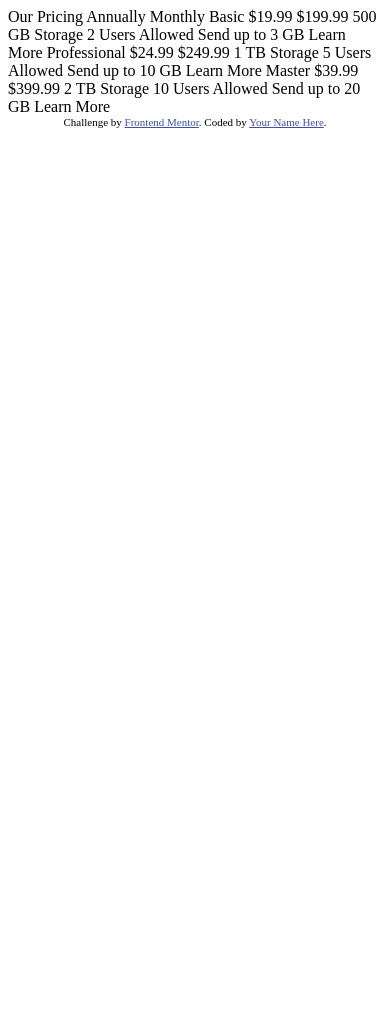
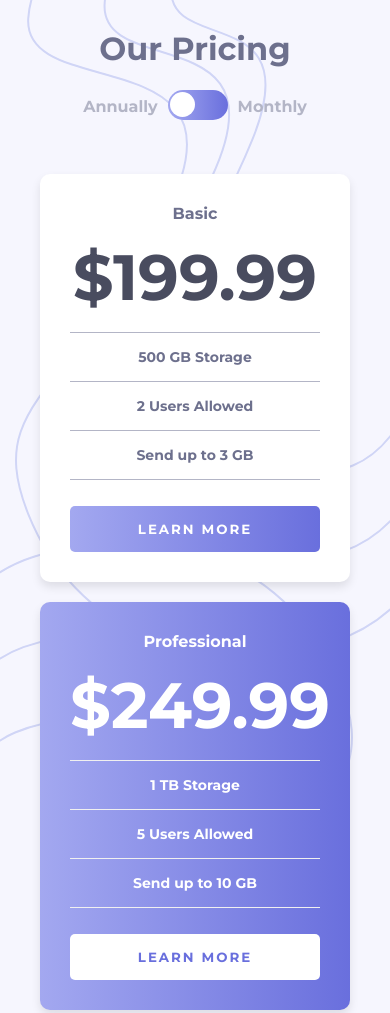
Before and after one commit to oluwaseunasuni/pricing-component-with-toggle, a plain HTML site: page index.html in a window 390 px wide. Shown: the top 1013 px of the page. Before the commit the page ends 844 px from the top, so only its background shows below. Drawn offline with Linux system fonts and the light colour scheme.

Commit message:
mobile and desktop designs done

```diff
--- a/index.html
+++ b/index.html
@@ -1,52 +1,90 @@
 <!DOCTYPE html>
 <html lang="en">
+
 <head>
-  <meta charset="UTF-8">
-  <meta name="viewport" content="width=device-width, initial-scale=1.0"> <!-- displays site properly based on user's device -->
+  <meta charset="UTF-8" />
+  <meta name="viewport" content="width=device-width, initial-scale=1.0" />
+  <!-- displays site properly based on user's device -->
 
-  <link rel="icon" type="image/png" sizes="32x32" href="./images/favicon-32x32.png">
+  <link rel="icon" type="image/png" sizes="32x32" href="./images/favicon-32x32.png" />
 
-  <title>Frontend Mentor | [Challenge Name Here]</title>
+  <title>Frontend Mentor | Prices Component</title>
 
-  <!-- Feel free to remove these styles or customise in your own stylesheet 👍 -->
-  <style>
-    .attribution { font-size: 11px; text-align: center; }
-    .attribution a { color: hsl(228, 45%, 44%); }
-  </style>
+  <link rel="stylesheet" href="style.css" />
+  <script src="main.js" defer></script>
 </head>
+
 <body>
+  <div class="container">
+    <h1>Our Pricing</h1>
 
-  Our Pricing
-  Annually
-  Monthly
+    <div class="toggle-container">
+      <span>Annually</span>
+      <span>
+        <input type="checkbox" name="toggle" id="toggle" unchecked />
+        <label for="toggle">
+          <div class="ball"></div>
+        </label>
+      </span>
+      <span>Monthly</span>
+    </div>
 
-  Basic
+    <div id="flexy" class="flex">
+      <div class="price-box">
+        <h4>Basic</h4>
+        <p>
+          <span class="monthly">
             &dollar;19.99
+          </span>
+          <span class="annually">
             &dollar;199.99
-  500 GB Storage
-  2 Users Allowed
-  Send up to 3 GB
-  Learn More
+          </span>
+        </p>
+        <ul>
+          <li>500 GB Storage</li>
+          <li>2 Users Allowed</li>
+          <li>Send up to 3 GB</li>
+        </ul>
+        <button>Learn More</button>
+      </div>
 
-  Professional
+      <div class="price-box price-box-premium">
+        <h4>Professional</h4>
+        <p>
+          <span class="monthly">
             &dollar;24.99
+          </span>
+          <span class="annually">
             &dollar;249.99
-  1 TB Storage
-  5 Users Allowed
-  Send up to 10 GB
-  Learn More
+          </span>
+        </p>
+        <ul>
+          <li>1 TB Storage</li>
+          <li>5 Users Allowed</li>
+          <li>Send up to 10 GB</li>
+        </ul>
+        <button>Learn More</button>
+      </div>
 
-  Master
+      <div class="price-box">
+        <h4>Master</h4>
+        <p>
+          <span class="monthly">
             &dollar;39.99
+          </span>
+          <span class="annually">
             &dollar;399.99
-  2 TB Storage
-  10 Users Allowed
-  Send up to 20 GB
-  Learn More
-
-  <div class="attribution">
-    Challenge by <a href="https://www.frontendmentor.io?ref=challenge" target="_blank">Frontend Mentor</a>.
-    Coded by <a href="#">Your Name Here</a>.
+          </span>
+        </p>
+        <ul>
+          <li>2 TB Storage</li>
+          <li>10 Users Allowed</li>
+          <li>Send up to 20 GB</li>
+        </ul>
+        <button>Learn More</button>
+      </div>
+    </div>
   </div>
 </body>
+
 </html>
--- /dev/null
+++ b/main.js
@@ -0,0 +1,6 @@
+const toggle = document.getElementById('toggle');
+const flexy = document.getElementById('flexy');
+
+toggle.addEventListener('change', e => {
+  flexy.classList.toggle('show-monthly');
+});
--- /dev/null
+++ b/style.css
@@ -0,0 +1,205 @@
+@import url('https://fonts.googleapis.com/css?family=Montserrat:700&display=swap');
+
+* {
+  box-sizing: border-box;
+}
+
+body {
+  background-color: hsl(240, 78%, 98%);
+  color: hsl(232, 13%, 33%);
+  display: flex;
+  align-items: center;
+  justify-content: center;
+  font-family: 'Montserrat', sans-serif;
+  text-align: center;
+  min-height: 100vh;
+}
+
+body::before {
+  content: '';
+  background-image: url('./images/bg-top.svg');
+  background-repeat: no-repeat;
+  background-position: top right;
+  position: absolute;
+  top: 0;
+  right: 0;
+  height: 100%;
+  width: 100%;
+  z-index: -1;
+}
+
+body::after {
+  content: '';
+  background-image: url('./images/bg-bottom.svg');
+  background-repeat: no-repeat;
+  background-position: bottom left;
+  position: absolute;
+  bottom: 0;
+  left: 0;
+  height: 100%;
+  width: 100%;
+  z-index: -1;
+}
+
+.container {
+  margin: auto;
+  max-width: 100%;
+  width: 1200px;
+}
+
+.flex {
+  display: flex;
+  align-items: center;
+  justify-content: center;
+}
+
+h1 {
+  color: hsl(233, 13%, 49%);
+}
+
+.toggle-container {
+  color: hsl(234, 14%, 74%);
+  margin-bottom: 40px;
+}
+
+.price-box {
+  background-color: #fff;
+  border-radius: 10px;
+  box-shadow: 0 5px 10px rgba(0, 0, 0, 0.1);
+  color: hsl(233, 13%, 49%);
+  padding: 30px;
+  margin: 10px;
+}
+
+.price-box.price-box-premium {
+  background-image: linear-gradient(to right,
+      hsl(236, 72%, 79%),
+      hsl(237, 63%, 64%));
+  color: #fff;
+
+  transform: scale(1.15);
+}
+
+.price-box.price-box-premium>* {
+  /* Number provided by Theo 🎉 */
+  transform: scale(0.869);
+}
+
+.price-box h4 {
+  margin: 0;
+}
+
+.price-box p {
+  color: hsl(232, 13%, 33%);
+  font-size: 4em;
+  margin: 15px 0;
+  width: 250px;
+}
+
+.price-box .monthly {
+  display: none;
+}
+
+.show-monthly .price-box .monthly {
+  display: block;
+}
+
+.show-monthly .price-box .annually {
+  display: none;
+}
+
+.price-box ul {
+  border-top: 1px solid hsl(234, 14%, 74%);
+  padding: 0;
+  list-style-type: none;
+}
+
+.price-box ul li {
+  border-bottom: 1px solid hsl(234, 14%, 74%);
+  font-size: 14px;
+  padding: 15px 0;
+}
+
+.price-box button {
+  background-image: linear-gradient(to right,
+      hsl(236, 72%, 79%),
+      hsl(237, 63%, 64%));
+  border: none;
+  border-radius: 5px;
+  color: #fff;
+  font-family: 'Montserrat', sans-serif;
+  letter-spacing: 2px;
+  padding: 15px;
+  margin-top: 10px;
+  width: 100%;
+  text-transform: uppercase;
+}
+
+.price-box.price-box-premium button {
+  background-image: none;
+  background-color: #fff;
+  color: hsl(237, 63%, 64%);
+}
+
+.price-box.price-box-premium ul,
+.price-box.price-box-premium ul li {
+  border-color: #f0f0f0;
+}
+
+.price-box.price-box-premium p {
+  color: #fff;
+}
+
+/* Pill toggle */
+.toggle-container {
+  display: flex;
+  align-items: center;
+  justify-content: center;
+}
+
+.toggle-container label {
+  background-image: linear-gradient(to right,
+      hsl(236, 72%, 79%),
+      hsl(237, 63%, 64%));
+  border-radius: 50px;
+  cursor: pointer;
+  display: inline-block;
+  margin: 0 10px;
+  position: relative;
+  height: 30px;
+  width: 60px;
+}
+
+.toggle-container label .ball {
+  background-color: #fff;
+  border-radius: 50%;
+  position: absolute;
+  top: 2.5px;
+  left: 2.5px;
+  height: 25px;
+  width: 25px;
+  transition: transform 0.4s ease;
+}
+
+.toggle-container input {
+  position: absolute;
+  left: -9999px;
+}
+
+.toggle-container input:checked+label .ball {
+  transform: translateX(30px);
+}
+
+@media screen and (max-width: 930px) {
+  .flex {
+    flex-direction: column;
+  }
+
+  .price-box.price-box-premium {
+    transform: scale(1);
+  }
+
+  .price-box.price-box-premium>* {
+    transform: scale(1);
+  }
+}
```
Lines whose indentation alone changed are shown as unchanged.
